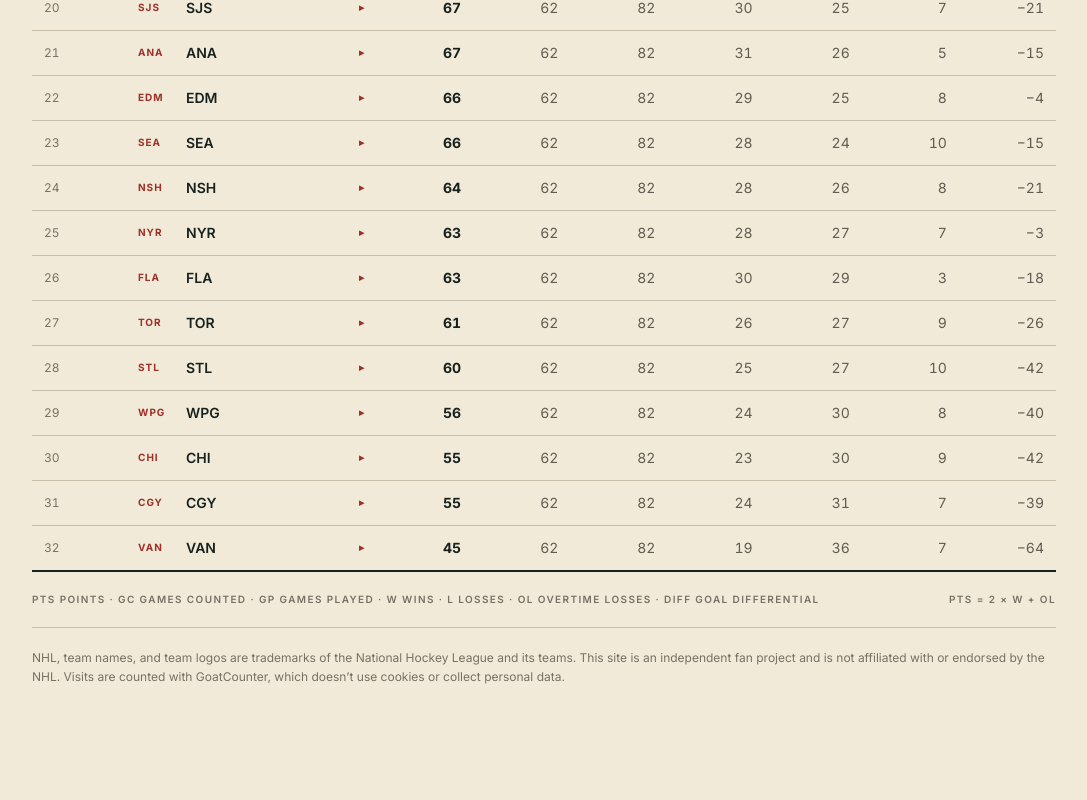
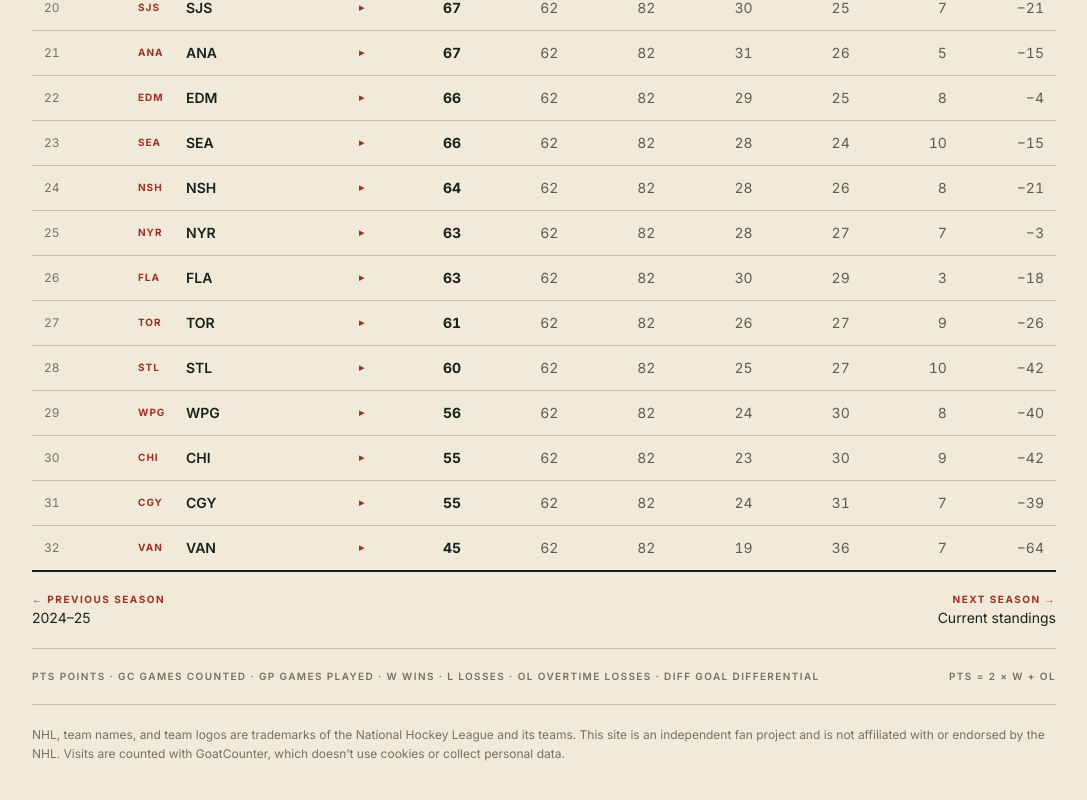
Before and after one commit to mnorman78/true-pres-trophy, a Next.js app: page /seasons/2025-26 in a window 1280 px wide. Shown: the part 1419-2219 px from the top of the page, without its empty margins (96-1183 px from the left). Before the commit the page ends 2170 px from the top, so only its background shows below. Built offline with nearby package versions, Linux system fonts and the light colour scheme.

Commit message:
Link each archived season to the previous and next season
Co-Authored-By: Claude Opus 5.5 <noreply@anthropic.com>

```diff
--- a/app/seasons/[season]/page.tsx
+++ b/app/seasons/[season]/page.tsx
@@ -21,14 +21,46 @@ export async function generateMetadata({ params }: PageProps<"/seasons/[season]"
   };
 }
 
+const NAV_LINK = "group flex flex-col gap-0.5 text-[#17211d] hover:text-[#9e3028]";
+const NAV_LABEL = "text-[10px] font-bold uppercase tracking-[0.15em] text-[#9e3028]";
+
+/**
+ * Links to the archived seasons either side of this one. The newest archived season's "next" is the
+ * current standings on the home page; the oldest has no "previous".
+ */
+function SeasonNav({ older, newer }: { older?: string; newer?: string }) {
+  return (
+    <nav aria-label="Other seasons" className="flex justify-between gap-4 border-b border-[#c9beaa] py-5 text-sm">
+      {older ? (
+        <Link href={`/seasons/${older}`} className={NAV_LINK}>
+          <span className={NAV_LABEL}>← Previous season</span>
+          <span className="group-hover:underline underline-offset-4">{seasonTitle(older)}</span>
+        </Link>
+      ) : (
+        <span />
+      )}
+      <Link href={newer ? `/seasons/${newer}` : "/"} className={`${NAV_LINK} items-end text-right`}>
+        <span className={NAV_LABEL}>Next season →</span>
+        <span className="group-hover:underline underline-offset-4">
+          {newer ? seasonTitle(newer) : "Current standings"}
+        </span>
+      </Link>
+    </nav>
+  );
+}
+
 /** The final standings of one archived season, from its committed data/seasons/ file. */
 export default async function SeasonPage({ params }: PageProps<"/seasons/[season]">) {
   const { season } = await params;
-  const [archived, teamNames, logoTeams] = await Promise.all([
+  const [archived, slugs, teamNames, logoTeams] = await Promise.all([
     loadArchivedSeason(season),
+    listArchivedSeasons(),
     loadTeamNames(),
     loadLogoTeams(),
   ]);
+
+  // Newest first, so the season after this one comes just before it.
+  const index = slugs.indexOf(season);
 
   return (
     <SiteShell linkTitleHome>
@@ -44,6 +76,7 @@ export default async function SeasonPage({ params }: PageProps<"/seasons/[season
         complete
         teamNames={teamNames}
         logoTeams={logoTeams}
+        belowTable={<SeasonNav older={slugs[index + 1]} newer={slugs[index - 1]} />}
       />
     </SiteShell>
   );
--- a/app/standings-section.tsx
+++ b/app/standings-section.tsx
@@ -1,5 +1,6 @@
 import { TeamRow } from "@/app/team-row";
 import Image from "next/image";
+import type { ReactNode } from "react";
 import { computeStandings, selectCountedGames, selectUncountedGames } from "@/lib/standings";
 import type { Game, StandingsRow, UncountedGame } from "@/types/nhl";
 
@@ -122,7 +123,7 @@ function UncountedGames({ team, games, complete }: {
  * Heading, standings table and legend for one season's games. Used by the home page (current season)
  * and the season archive pages.
  */
-export function StandingsSection({ title, updated, games, complete, teamNames, logoTeams }: {
+export function StandingsSection({ title, updated, games, complete, teamNames, logoTeams, belowTable }: {
   title: string;
   /** Fine print under the title. */
   updated: string;
@@ -131,6 +132,8 @@ export function StandingsSection({ title, updated, games, complete, teamNames, l
   complete: boolean;
   teamNames: ReadonlyMap<string, string>;
   logoTeams: ReadonlySet<string>;
+  /** Shown between the table and the legend. */
+  belowTable?: ReactNode;
 }) {
   const counted = selectCountedGames(games);
   const rows = computeStandings(games);
@@ -226,6 +229,7 @@ export function StandingsSection({ title, updated, games, complete, teamNames, l
         </div>
       </div>
 
+      {belowTable}
       <footer className="flex flex-col gap-2 py-5 text-[10px] font-semibold uppercase tracking-[0.14em] text-[#777064] sm:flex-row sm:justify-between">
         <p>PTS Points · GC Games counted · GP Games played · W Wins · L Losses · OL Overtime losses · DIFF Goal differential</p>
         <p>PTS = 2 × W + OL</p>
```
Also changed, not shown: 1 other file (tests, documents, lock files or other folders).
